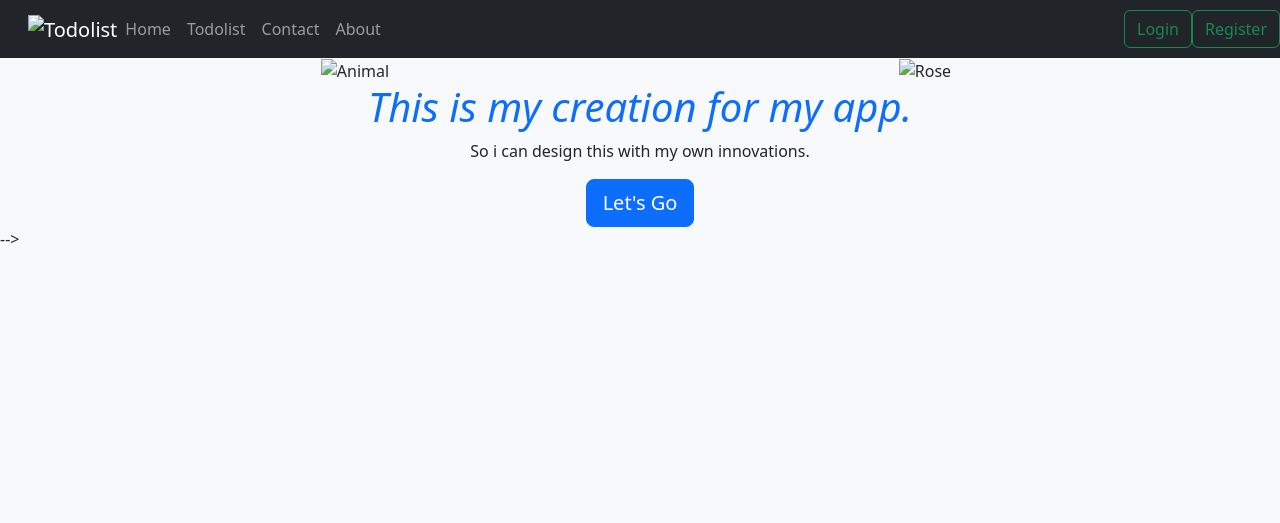
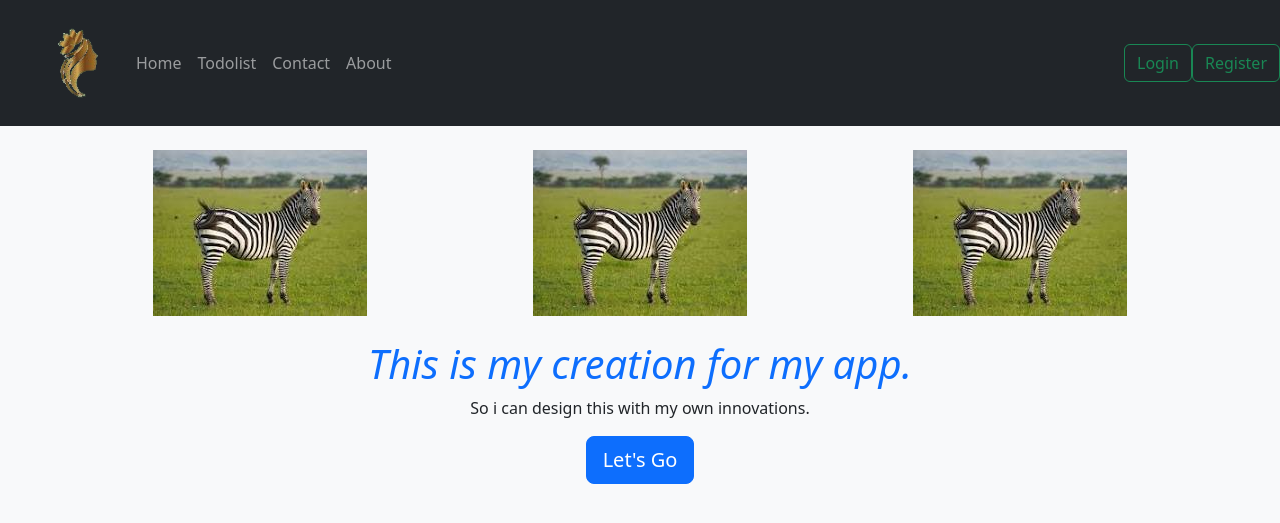
Before and after one commit to SRISAKTHIYA/django-project-personal, a Django app: page / in a window 1280 px wide. Shown: the top 523 px of the page. Run offline with Django 5.2, Linux system fonts and the light colour scheme.

Commit message:
modified

```diff
--- a/task/settings.py
+++ b/task/settings.py
@@ -1,5 +1,4 @@
-from pathlib import Path
-import os
+from pathlib import Path, os
 import environ
 env=environ.Env()
 environ.Env.read_env()
--- a/templates/base.html
+++ b/templates/base.html
@@ -1,5 +1,5 @@
 {% load static %}
-<!doctype html>
+<!DOCTYPE html>
 <html lang="en">
   <head>
     <!-- Required meta tags -->
@@ -10,10 +10,10 @@
     <link rel="stylesheet" href="https://cdn.jsdelivr.net/npm/bootstrap@5.3.3/dist/css/bootstrap.rtl.min.css" integrity="sha384-dpuaG1suU0eT09tx5plTaGMLBsfDLzUCCUXOY2j/LSvXYuG6Bqs43ALlhIqAJVRb" crossorigin="anonymous">
 
     {% block title %}
-    {% endblock title %}
+    {% endblock %}
     <nav class="navbar navbar-expand-lg navbar-dark bg-dark">
         <div class="container-fluid">
-          <a class="navbar-brand" href="#"><img scr={% static "images/logo.png" %} alt="Todolist"></a>
+          <a class="navbar-brand" href="#"><img src="{% static 'images/logo.png.png' %}" alt="Todolist"></a>
           <button class="navbar-toggler" type="button" data-bs-toggle="collapse" data-bs-target="#navbarNavAltMarkup" aria-controls="navbarNavAltMarkup" aria-expanded="false" aria-label="Toggle navigation">
             <span class="navbar-toggler-icon"></span>
           </button>
@@ -45,7 +45,7 @@
   </head>
   <body class="bg-light">
     {% block content %}
-    {% endblock content %}
+    {% endblock %}
 
     <!-- Optional JavaScript; choose one of the two! -->
 
@@ -56,6 +56,5 @@
     <!---->
     <script src="https://cdn.jsdelivr.net/npm/@popperjs/core@2.11.8/dist/umd/popper.min.js" integrity="sha384-I7E8VVD/ismYTF4hNIPjVp/Zjvgyol6VFvRkX/vR+Vc4jQkC+hVqc2pM8ODewa9r" crossorigin="anonymous"></script>
     <script src="https://cdn.jsdelivr.net/npm/bootstrap@5.3.3/dist/js/bootstrap.min.js" integrity="sha384-0pUGZvbkm6XF6gxjEnlmuGrJXVbNuzT9qBBavbLwCsOGabYfZo0T0to5eqruptLy" crossorigin="anonymous"></script>
-    -->
   </body>
 </html>
--- a/todolist/templates/contact.html
+++ b/todolist/templates/contact.html
@@ -5,7 +5,7 @@
 {% endblock title %}
 
 {% block content %}
-<div class='container'>
-    <h1>{{contact_text}}</h1>
-</div>
+<div class="row">
+  <p class="h1 fst-italic text-primary">Welcome to All!</h1></p>
+  <p>Any queries contact me on - sri@gmail.com</p>
 {% endblock content %}
--- a/todolist/templates/index.html
+++ b/todolist/templates/index.html
@@ -3,18 +3,24 @@
 
 {% block title %}
   <title>Index</title>
-{% endblock title %}
+{% endblock %}
 
 {% block content %}
 <div class="container text-center">
+</br>
   <div class="row">
     <div class="col-lg">
-      <img scr={% static "images/animals.jpg" %} alt="Animal">
+      {% comment %} <img src="{% static 'images/animal.jpg' %}" alt="Animal"> {% endcomment %}
+      <img src="{% static 'images/animal.jpg' %}" alt="Animal">
     </div>
     <div class="col-lg">
-      <img scr={% static "images/img_rose.jpg" %} alt="Rose">
+      <img src="{% static 'images/animal.jpg' %}" alt="Rose">
+    </div>
+    <div class="col-lg">
+      <img src="{% static 'images/animal.jpg' %}" alt="Rose">
     </div>
   </div>
+</br>
   <div class="row">
     <p class="h1 fst-italic text-primary">This is my creation for my app.</h1></p>
     <p>So i can design this with my own innovations.</p>
@@ -22,4 +28,4 @@
     <center><a href="{% url 'todolist' %}"><button type="button" class="btn btn-primary btn-lg">Let's Go</button></a></center>
   </div>
 </div>
-{% endblock content %}
+{% endblock %}
--- a/todolist/views.py
+++ b/todolist/views.py
@@ -64,7 +64,7 @@ def index(request):
 
 def contact(request):
     context={
-        'contact_text':"Welcome all to my contact page!"
+        'contact_text':"Welcome All !"
     }
     return render(request,'contact.html',context)
 
```
Also changed, not shown: static/images/logo.png (deleted), static/images/logo.png.png (added).
